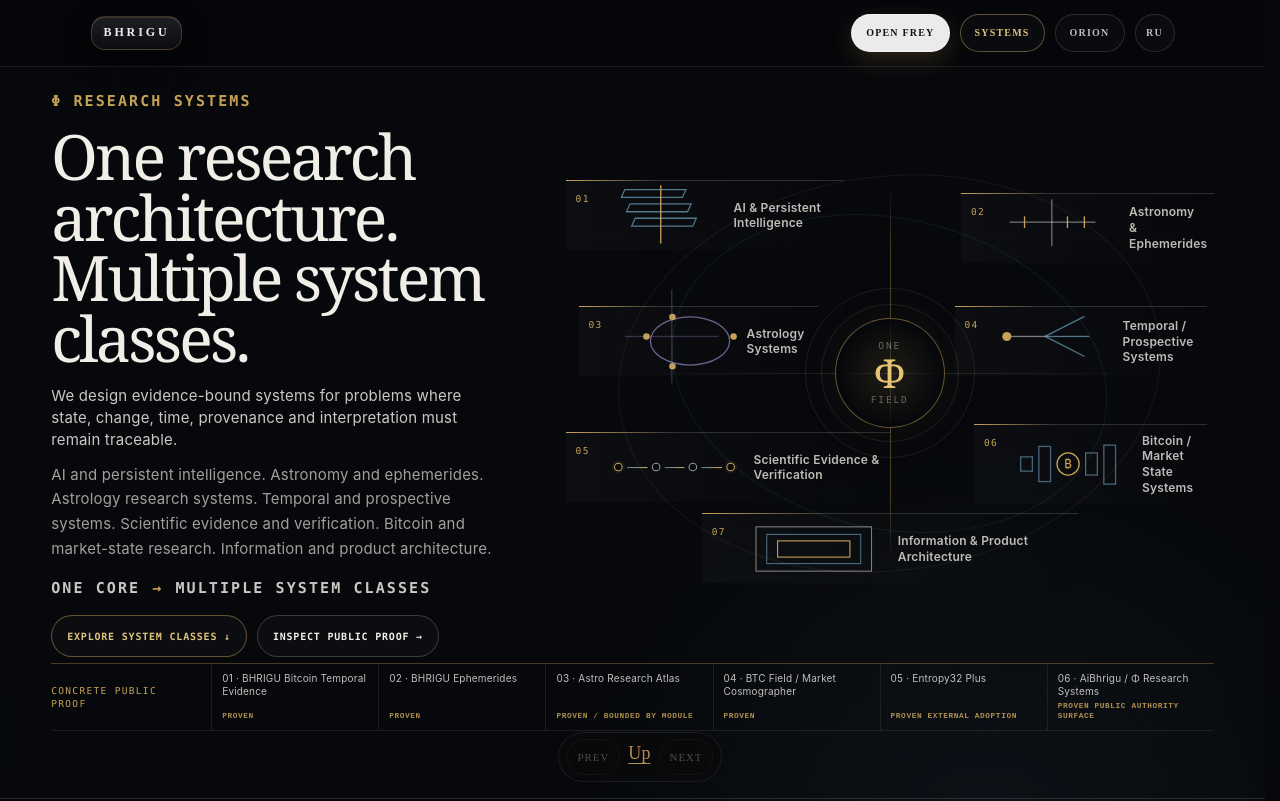
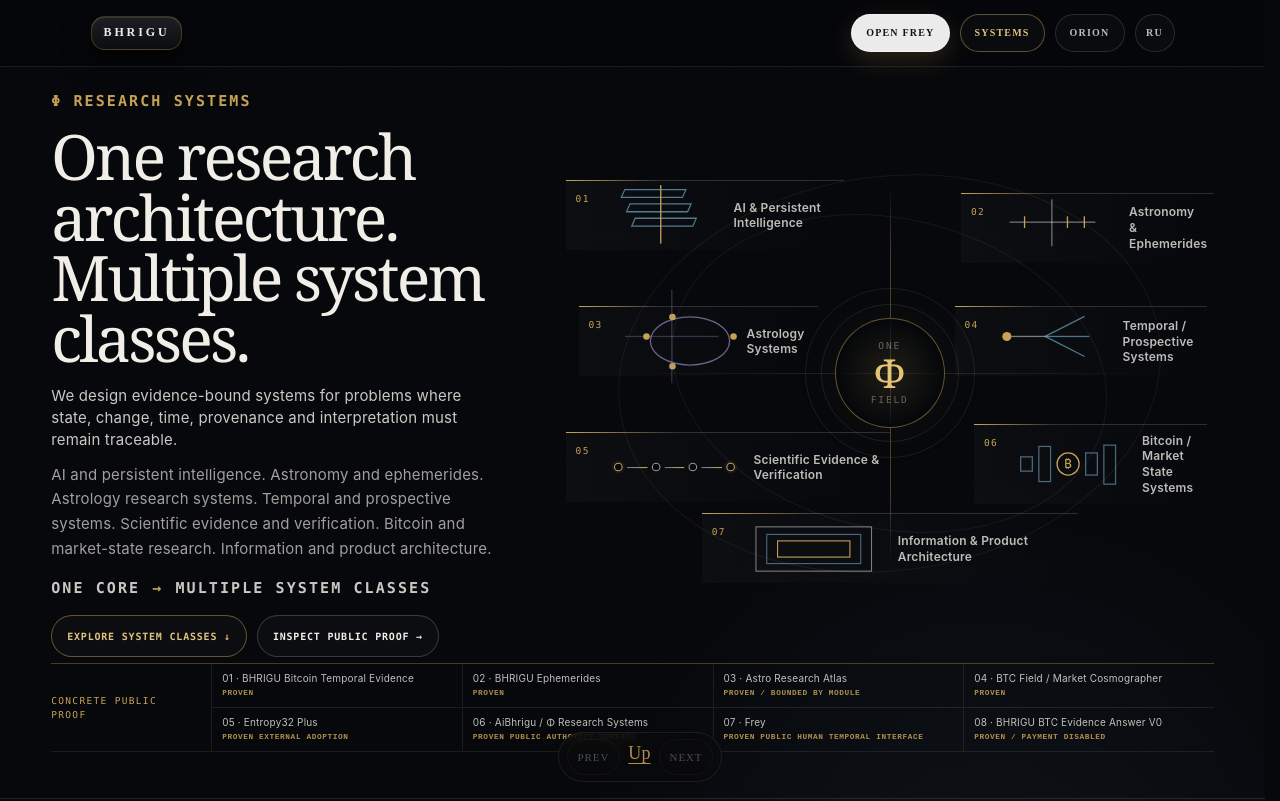
Before and after one commit to AiBhrigu/bhrigu-portal, a Next.js app: page /systems in a window 1280 px wide. Shown: the top 801 px of the page. Built offline with nearby package versions, Linux system fonts and the light colour scheme.

Commit message:
Add Frey and BTC agent to /systems public proof (#288)
* Add Frey and BTC agent public proof objects

* Adapt public proof rail for eight proof objects

```diff
--- a/pages/systems.js
+++ b/pages/systems.js
@@ -14,6 +14,8 @@ const PAGE_META = {
 
 const PROOF_ROUTES = {
   temporal: "https://github.com/AiBhrigu/bhrigu-bitcoin-research-state-api",
+  frey: "https://www.bhrigu.io/reading?lang=en",
+  agent: "https://www.bhrigu.io/openapi/agent-commerce-v0.json",
   ephemerides: "https://www.bhrigu.io/ephemerides?lang=en",
   astro: "https://www.bhrigu.io/astro?lang=en",
   btc: "https://www.bhrigu.io/?lang=en",
@@ -266,6 +268,24 @@ const PROOF_OBJECTS = [
     status: "PROVEN PUBLIC AUTHORITY SURFACE",
     href: PROOF_ROUTES.phi,
   },
+  {
+    number: "07",
+    className: "Human / Temporal Interface",
+    title: "Frey",
+    description: "Public Human ↔ AI temporal interface with an explicit time anchor, structural state, interpretation, navigation and visible boundary.",
+    cta: "Open Frey →",
+    status: "PROVEN PUBLIC HUMAN TEMPORAL INTERFACE",
+    href: PROOF_ROUTES.frey,
+  },
+  {
+    number: "08",
+    className: "AI / Agent Machine Capability",
+    title: "BHRIGU BTC Evidence Answer V0",
+    description: "Production-deployed deterministic agent capability for bounded Bitcoin evidence queries, with public discovery, OpenAPI and explicit no-payment/no-settlement boundaries.",
+    cta: "Inspect agent contract →",
+    status: "PROVEN / PAYMENT DISABLED",
+    href: PROOF_ROUTES.agent,
+  },
 ];
 
 const METHOD = [
@@ -431,6 +451,14 @@ const RU_TEXT = new Map([
   ["Public Architecture Layer", "Публичный архитектурный слой"],
   ["Public-safe system hierarchy, selected repositories, proof surfaces, machine-readable discovery routes and protected-IP boundary.", "Безопасная для публикации иерархия системы, избранные репозитории, поверхности доказательств, машиночитаемые маршруты обнаружения и граница защищённой интеллектуальной собственности."],
   ["Inspect public proof ↗", "Проверить публичные доказательства ↗"],
+  ["Human / Temporal Interface", "Человек / темпоральный интерфейс"],
+  ["Public Human ↔ AI temporal interface with an explicit time anchor, structural state, interpretation, navigation and visible boundary.", "Публичный темпоральный интерфейс Человек ↔ AI с явным временным якорем, структурным состоянием, интерпретацией, навигацией и видимой границей."],
+  ["Open Frey →", "Открыть Frey →"],
+  ["PROVEN PUBLIC HUMAN TEMPORAL INTERFACE", "ДОКАЗАННЫЙ ПУБЛИЧНЫЙ ТЕМПОРАЛЬНЫЙ ИНТЕРФЕЙС"],
+  ["AI / Agent Machine Capability", "AI / машинная возможность для агентов"],
+  ["Production-deployed deterministic agent capability for bounded Bitcoin evidence queries, with public discovery, OpenAPI and explicit no-payment/no-settlement boundaries.", "Развёрнутая в production детерминированная возможность для агентов: ограниченные запросы к доказательствам Bitcoin, публичное обнаружение, OpenAPI и явные границы — оплата и расчёты отключены."],
+  ["Inspect agent contract →", "Проверить контракт агента →"],
+  ["PROVEN / PAYMENT DISABLED", "ДОКАЗАНО / ОПЛАТА ОТКЛЮЧЕНА"],
   ["PROVEN", "ДОКАЗАНО"],
   ["BOUNDED", "ОГРАНИЧЕНО"],
   ["PROVEN / BOUNDED BY MODULE", "ДОКАЗАНО / ОГРАНИЧЕНО ПО МОДУЛЮ"],
@@ -626,7 +654,7 @@ function SystemsStructuredData({ locale }) {
       {
         "@type": "ItemList",
         name: "public_proof",
-        numberOfItems: 6,
+        numberOfItems: 8,
         itemListElement: PROOF_OBJECTS.map((item, index) => ({
           "@type": "ListItem",
           position: index + 1,
--- a/pages/systems.module.css
+++ b/pages/systems.module.css
@@ -444,11 +444,19 @@
   position: relative;
   z-index: 2;
   display: grid;
-  grid-template-columns: 160px repeat(6, minmax(0, 1fr));
+  grid-template-columns: 160px repeat(4, minmax(0, 1fr));
   width: min(1480px, 100%);
   margin: 18px auto 0;
   border-top: 1px solid rgba(198, 162, 87, 0.34);
   border-bottom: 1px solid rgba(240, 238, 231, 0.09);
+}
+
+.proofRail a:nth-of-type(n + 5) {
+  border-top: 1px solid rgba(240, 238, 231, 0.09);
+}
+
+.proofRailLabel {
+  grid-row: span 2;
 }
 
 .proofRailLabel {
@@ -1028,7 +1036,7 @@
   .expression07 { grid-column: span 3; }
   .proofRail { grid-template-columns: 130px repeat(3, minmax(0, 1fr)); }
   .proofRail a:nth-of-type(n + 4) { border-top: 1px solid rgba(240, 238, 231, 0.09); }
-  .proofRailLabel { grid-row: span 2; }
+  .proofRailLabel { grid-row: span 3; }
   .fieldStatement { grid-template-columns: 1fr; }
   .relationChain { order: 2; }
   .fieldClosing { order: 3; }
```
